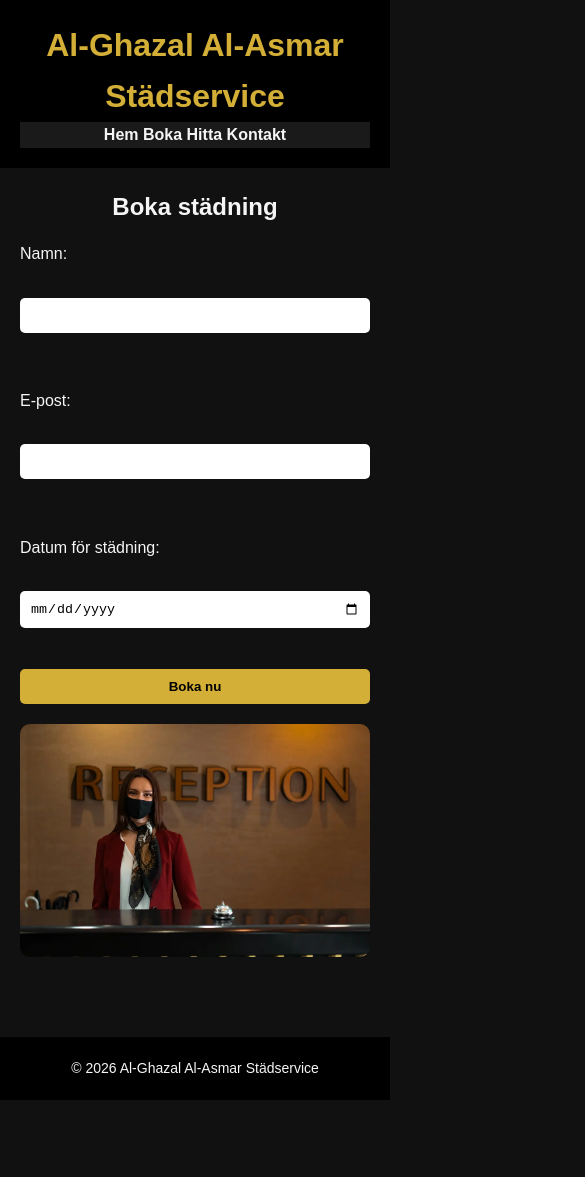
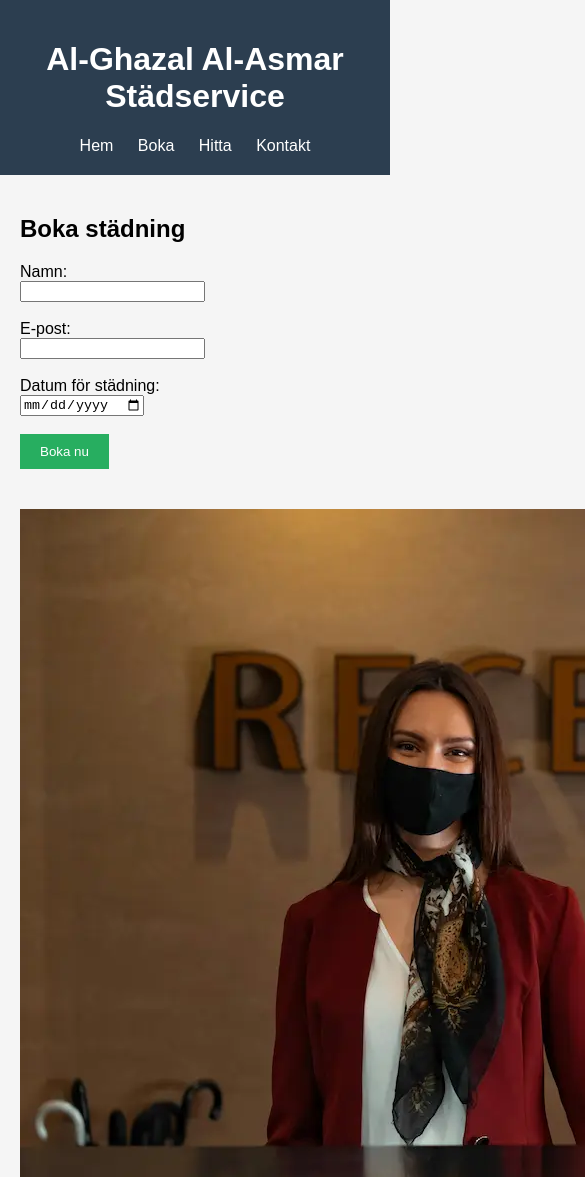
Before and after one commit to mdtell414-prog/hotel-booking-system, a website: page boka.html in a window 390 px wide. Shown: the top 1177 px of the page, 585 px wide, since content can reach past the window. Before the commit the page ends 1100 px from the top, so only its background shows below. Drawn offline with Linux system fonts and the light colour scheme.

Commit message:
design + seo update

```diff
--- a/server.js
+++ b/server.js
@@ -28,7 +28,7 @@ fs.writeFileSync("bookings.json", JSON.stringify(bookings, null, 2));
 
 console.log("Ny bokning:", booking);
 
-res.send("Tack! Din bokning är mottagen.");
+res.redirect("/success.html");
 
 });
 
--- a/styles.css
+++ b/styles.css
@@ -1,141 +1,34 @@
-/* Reset */
-* {
-    margin: 0;
-    padding: 0;
-    box-sizing: border-box;
+body {
+  font-family: Arial, sans-serif;
+  margin: 0;
+  background: #f5f5f5;
 }
 
-/* Body */
-body {
-    font-family: Arial, sans-serif;
-    background-color: #111111;
-    color: #f5f5f5;
-    line-height: 1.6;
-}
-
-/* Header */
 header {
-    background-color: #000000;
-    padding: 20px;
-    text-align: center;
-}
-
-header h1 {
-    color: #d4af37;
-}
-
-/* Navigation */
-nav {
-    background-color: #1a1a1a;
-}
-
-nav ul {
-    display: flex;
-    justify-content: center;
-    list-style: none;
-}
-
-nav li {
-    margin: 15px;
+  background: #2c3e50;
+  color: white;
+  padding: 20px;
+  text-align: center;
 }
 
 nav a {
-    text-decoration: none;
-    color: #f5f5f5;
-    font-weight: bold;
+  color: white;
+  margin: 0 10px;
+  text-decoration: none;
 }
 
-nav a:hover {
-    color: #d4af37;
-}
-
-/* Main */
-main {
-    padding: 40px;
-    text-align: center;
-}
-
-/* Footer */
-footer {
-    background-color: #000000;
-    text-align: center;
-    padding: 20px;
-    margin-top: 40px;
-    font-size: 14px;
-}
-
-/* Form Styling */
-form {
-max-width: 400px;
-margin: 0 auto;
-text-align: left;
-}
-
-input {
-width: 100%;
-padding: 10px;
-margin-top: 5px;
-margin-bottom: 15px;
-border: none;
-border-radius: 5px;
+section {
+  padding: 20px;
 }
 
 button {
-width: 100%;
-padding: 10px;
-background-color: #d4af37;
-border: none;
-border-radius: 5px;
-font-weight: bold;
-cursor: pointer;
+  background: #27ae60;
+  color: white;
+  padding: 10px 20px;
+  border: none;
+  cursor: pointer;
 }
 
-form {
-max-width: 500px;
-margin: 0 auto;
+button:hover {
+  background: #219150;
 }
-
-label {
-display: block;
-margin-top: 15px;
-}
-
-input {
-width: 100%;
-padding: 10px;
-margin-top: 5px;
-}
-
-textarea {
-    width: 100%;
-    padding: 10px;
-    margin-top: 5px;
-}
-
-iframe {
-    margin-top: 20px;
-    border-radius: 8px;
-}
-
-/* Image Styling */
-section img {
-    width: 100%;
-    max-width: 1200px;
-    height: auto;
-    display: block;
-    margin: 20px auto;
-    border-radius: 10px;
-}
-/* Responsive Design */
-@media (max-width: 768px) {
-
-    nav ul {
-        flex-direction: column;
-        align-items: center;
-    }
-
-    main {
-        padding: 20px;
-    }
-
-}
```
Also changed, not shown: index.html (+24 -29 lines).
